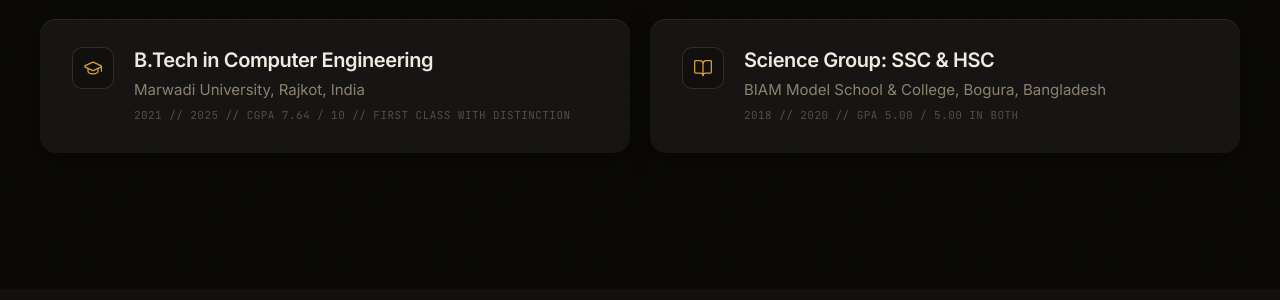
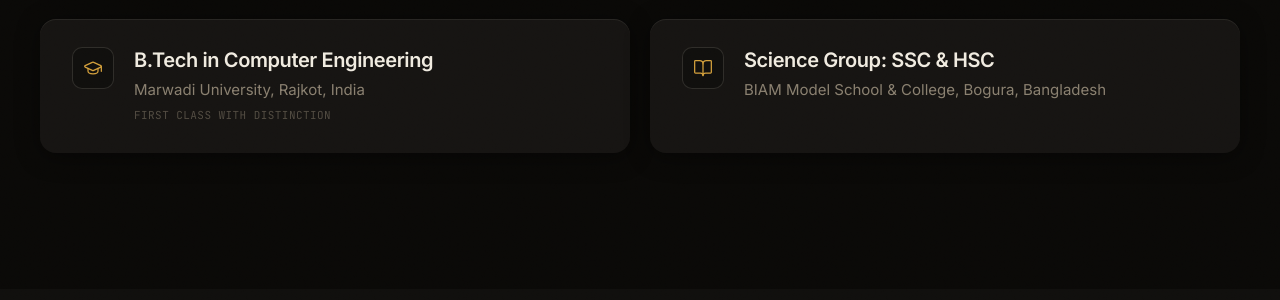
Before and after one commit to MasrukHabib/MasrukHabib.github.io, a Jekyll site: the page built from index.html, in a window 1280 px wide and 900 px high, scrolled down 5102 px. Shown: the part 152-452 px from the top of the window. Built offline with Jekyll 4.4.1, drawn with Linux system fonts in a browser that asks for light colours; some of the changed text lies outside the part shown.

Commit message:
Remove languages, phone and grades from About and education

```diff
--- a/index.html
+++ b/index.html
@@ -107,9 +107,7 @@
               <div><dt>{% include icon.html name="graduation-cap" %}Degree</dt><dd>B.Tech, Computer Engineering<small>Marwadi University · First Class with Distinction</small></dd></div>
               <div><dt>{% include icon.html name="map-pin" %}Based in</dt><dd>Dhaka, Bangladesh</dd></div>
               <div><dt>{% include icon.html name="briefcase" %}Currently</dt><dd>Co-Founder @ Sohoj Dokan<small>R&amp;D Engineer @ GoScurry.ai</small></dd></div>
-              <div><dt>{% include icon.html name="languages" %}Languages</dt><dd>Bengali, English, Hindi</dd></div>
               <div><dt>{% include icon.html name="mail" %}Email</dt><dd><a href="mailto:masrukjim@gmail.com">masrukjim@gmail.com</a></dd></div>
-              <div><dt>{% include icon.html name="phone" %}Phone</dt><dd><a href="tel:+8801580996266">+880 1580-996266</a></dd></div>
             </dl>
           </aside>
         </div>
@@ -216,7 +214,7 @@
           <div>
             <h3>B.Tech in Computer Engineering</h3>
             <p>Marwadi University, Rajkot, India</p>
-            <p class="arch-meta">2021 // 2025 // CGPA 7.64 / 10 // FIRST CLASS WITH DISTINCTION</p>
+            <p class="arch-meta">FIRST CLASS WITH DISTINCTION</p>
           </div>
         </article>
         <article class="edu-card card reveal">
@@ -224,7 +222,6 @@
           <div>
             <h3>Science Group: SSC &amp; HSC</h3>
             <p>BIAM Model School &amp; College, Bogura, Bangladesh</p>
-            <p class="arch-meta">2018 // 2020 // GPA 5.00 / 5.00 IN BOTH</p>
           </div>
         </article>
       </div>
```
